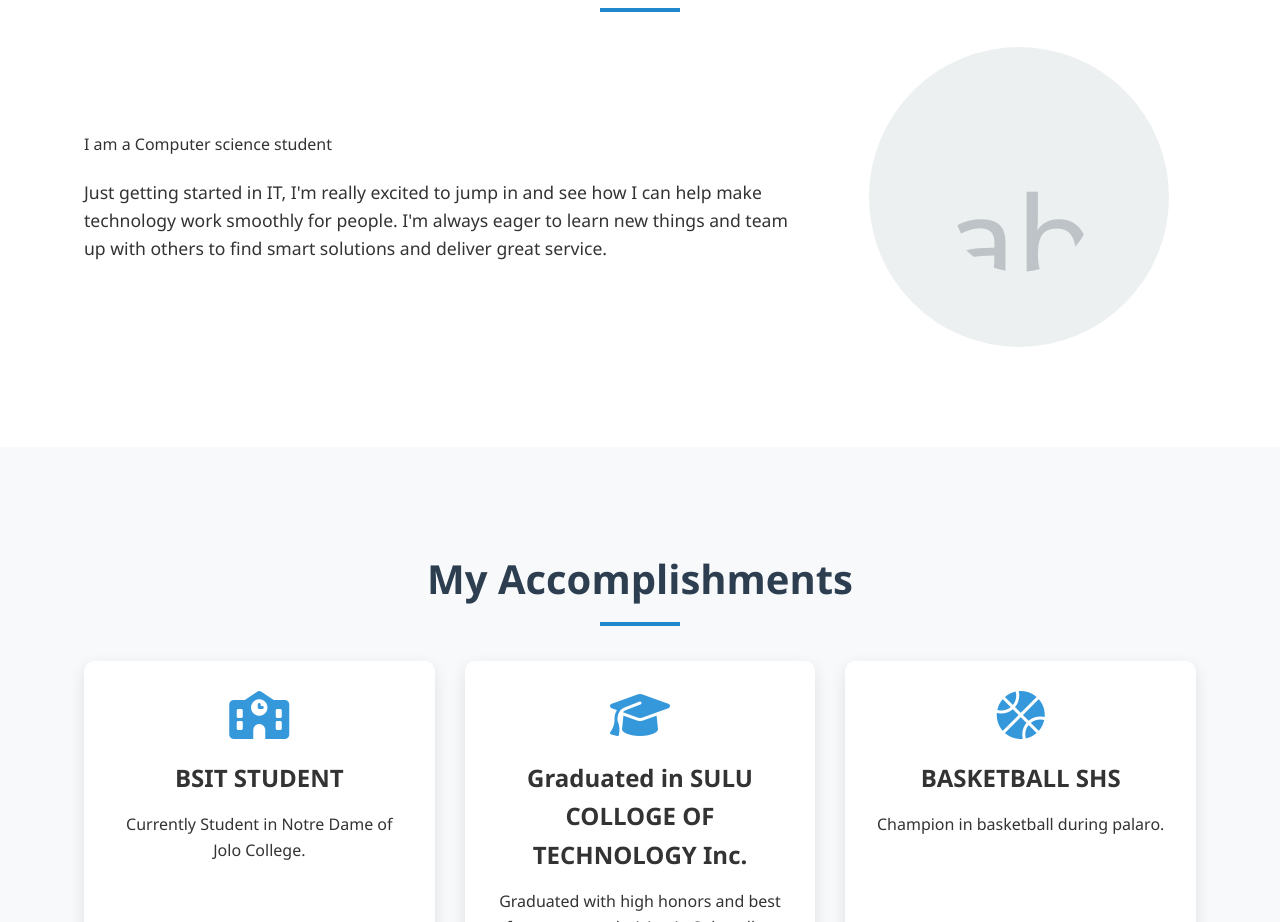
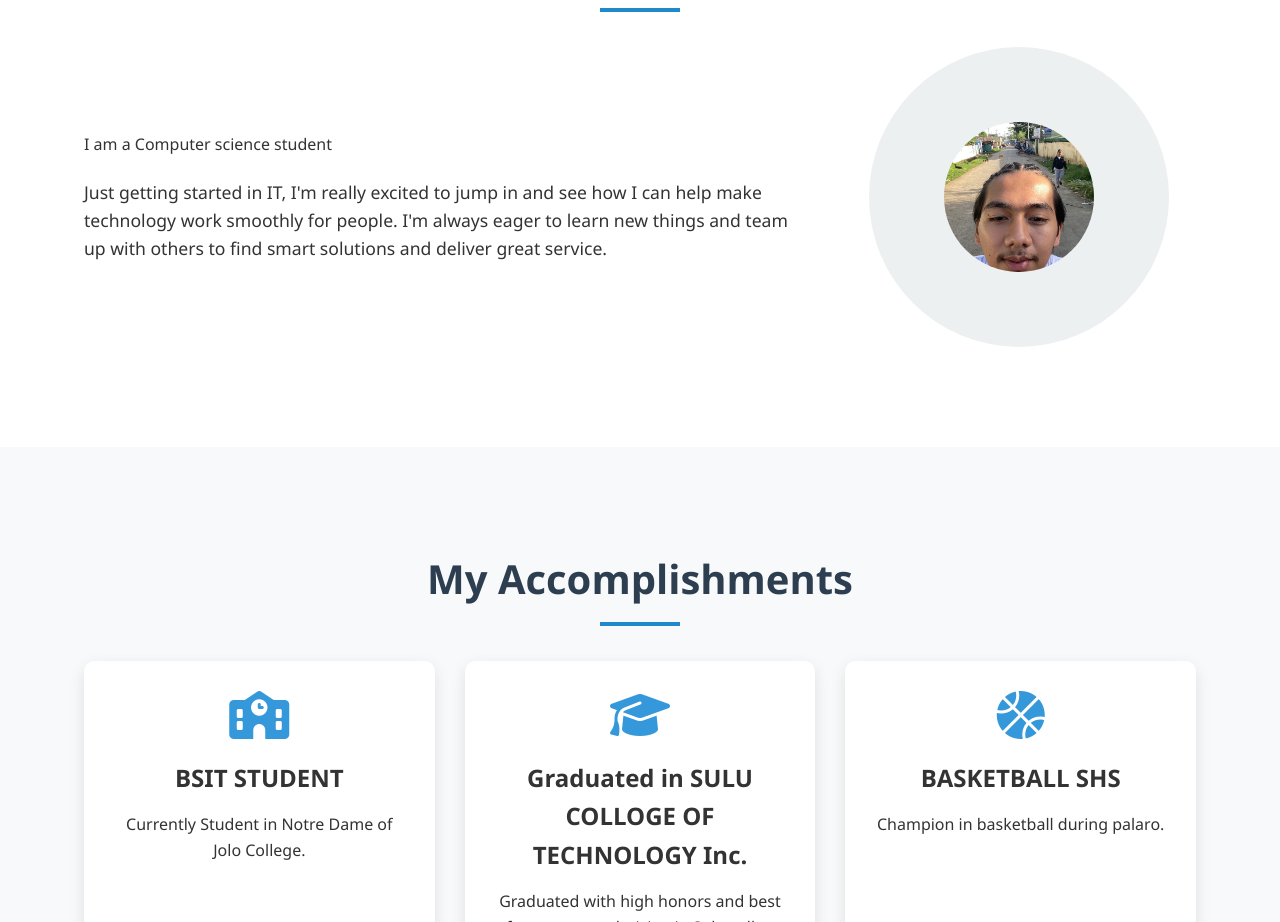
Before and after one commit to adjulkhalid-create/Adjul, a plain HTML site: page index.html in a window 1280 px wide. Shown: the part 967-1889 px from the top of the page. Drawn offline with Linux system fonts and the light colour scheme.

Commit message:
index.html

```diff
--- a/index.html
+++ b/index.html
@@ -60,7 +60,7 @@
                 </div>
                 <div class="about-image">
                     <div class="image-placeholder">
-                        <img src="IMG/IMG_8855.jpeg" alt="about-image">
+                        <img src="IMG_8855.jpeg" alt="about-image">
                     </div>
 
                     </div>
@@ -155,4 +155,5 @@
 
 </body>
 
+
 </html>
```
